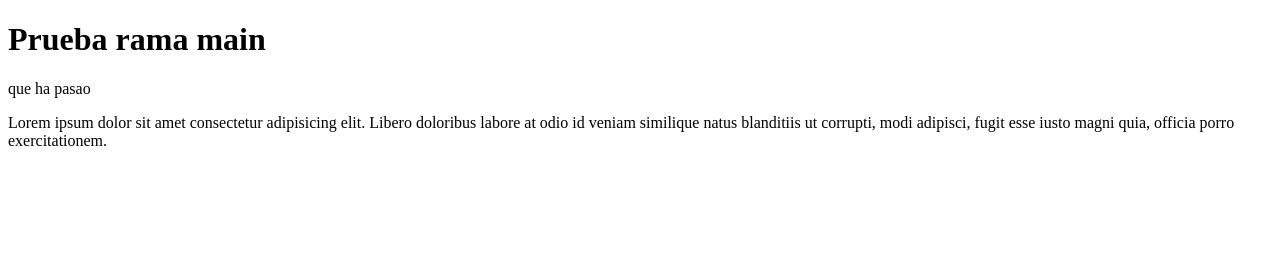
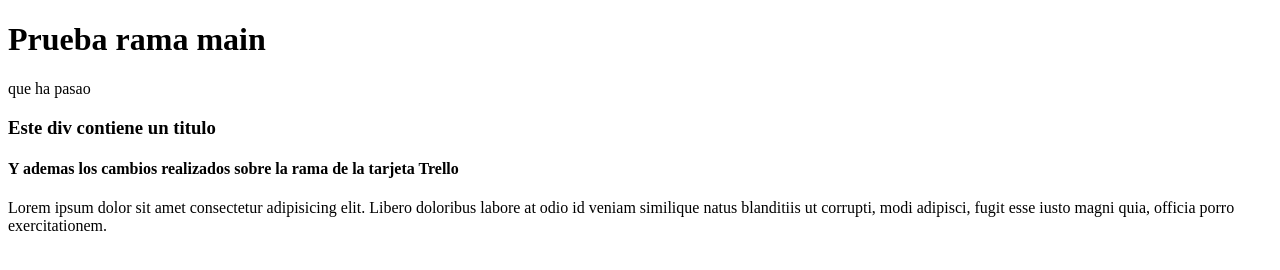
Before and after one commit to LautaroAnsaloni/PruebaRamaGit, a plain HTML site: page index.html in a window 1280 px wide. Drawn offline with Linux system fonts and the light colour scheme.

Commit message:
se agregan cambios desde rama tarjeta Trello

```diff
--- a/index.html
+++ b/index.html
@@ -11,6 +11,13 @@
     <p>
         <p>que ha pasao</p>
     </p>
+
+    <div class="container">
+        <h3>Este div contiene un titulo</h3>
+        <h4>Y ademas los cambios realizados sobre la rama de la tarjeta Trello</h4>
+    </div>
+
+
     <p>Lorem ipsum dolor sit amet consectetur adipisicing elit. Libero doloribus labore at odio id veniam similique natus blanditiis ut corrupti, modi adipisci, fugit esse iusto magni quia, officia porro exercitationem.</p>
 </body>
 </html>
```
